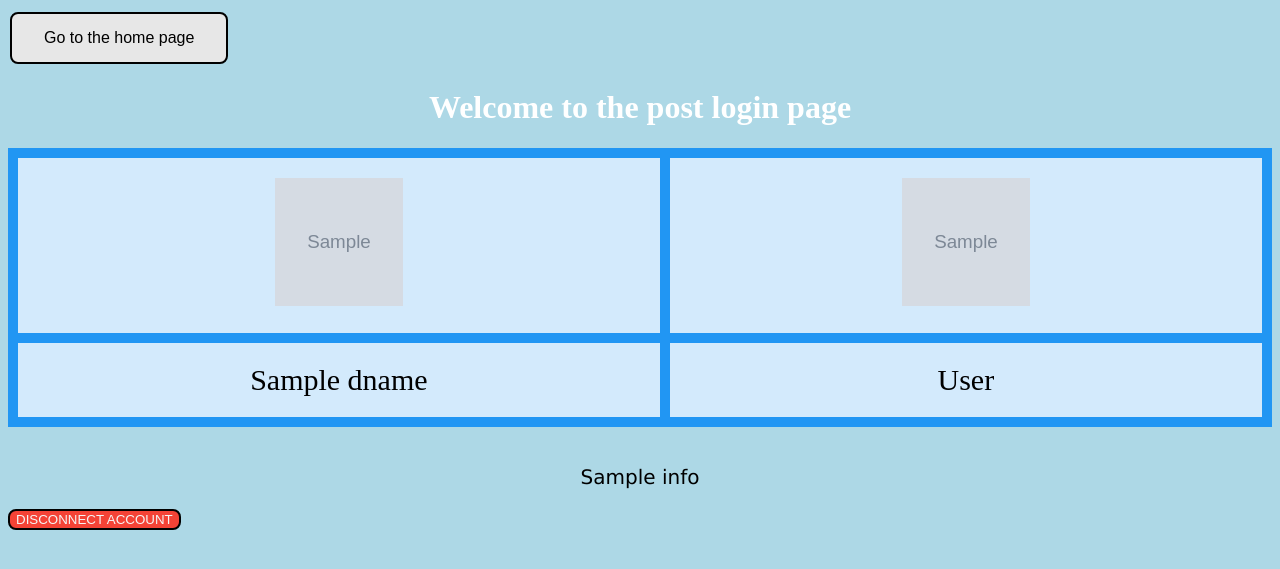
After one commit to JorNiebla/lolchamps, a Flask app: template templates/info.html in a window 1280 px wide. The commit adds this page. Shown: the top 569 px of the page. Run offline with Flask 3, Linux system fonts and the light colour scheme; the template is opened without the code that fills it: most values are stand-ins (such as "Sample title", 1, 10 or a date in 2020); grey boxes marked "Sample" are stand-in pictures; parts of the project's set-up code (start-up, migrations or seed data) failed here and were passed over; some libraries are stand-ins or nearby versions.

Commit message:
Actualizado todo

```diff
--- a/main.py
+++ b/main.py
@@ -1,34 +1,80 @@
 from flask import Flask, render_template, request, session
 from oauth import Oauth
+from riotwatcher import RiotWatcher, LolWatcher
+from dotenv import load_dotenv
+import psycopg2
+import os
+import db
 
 app = Flask(__name__)
-app.config["SECRET_KEY"] = "test123"
+
+load_dotenv()
+app.config["SECRET_KEY"] = os.getenv('FLASK_KEY')
+DATABASE_URL = os.getenv('DATABASE_URL')
+RIOT_API_KEY = os.getenv('RIOT_API_KEY')
+riot_watcher = RiotWatcher(RIOT_API_KEY)
+lol_watcher = LolWatcher(RIOT_API_KEY)
 
 @app.route("/")
 def home():
-    return render_template("index.html", discord_url=Oauth.discord_login_url)
+  session.clear()
+  return render_template("index.html", discord_url=Oauth.discord_login_url)
 
 @app.route("/login")
 def login():
   code = request.args.get("code")
-  at = Oauth.get_access_token(code)
-  session["token"] = at
+  return render_template("login.html",code=code)
+
+@app.route("/postlogin",methods=['POST'])
+def postlogin():
+  if request.form["action"] == "disconnect":
+    userid = Oauth.get_user_json(session["token"]).get("id")
+    con = psycopg2.connect(DATABASE_URL)
+    cur = con.cursor()
+    db.disconnect_account(con,cur,userid)
+    con.close()
+  if not ("token" in session):
+    code = request.form["action"]
+    at = Oauth.get_access_token(code)
+    session["token"] = at
+  else:
+    at = session["token"]
+  if (at != None):
+    connections = Oauth.get_user_connections_json(at)
+    nameset = set()
+    for game in connections:
+      if (game["type"] == "leagueoflegends"):
+        nameset.add(game["name"])
+    namelist = list(nameset)
+
+    return render_template("postlogin.html", names=namelist)
+  else:
+    return render_template("index.html", discord_url=Oauth.discord_login_url)
+
+@app.route("/info",methods=['POST'])
+def info():
+  at = session["token"]
   user = Oauth.get_user_json(at)
-  print(user)
-  user_name, user_id = user.get("username"), user.get("discriminator")
-  connections = Oauth.get_user_connections_json(at)
-  content = ""
-  for game in connections:
-    if (game["type"] == "riotgames") or (game["type"] == "leagueoflegends"):
-      if content != "":
-        content += "\n"
-      print(game)
-      content += f'The connection for {game["type"]} has name {game["name"]} and id {game["id"]}'
-  print(content)
-  # print(user)
-  # print(connections)
+  user_name, user_discriminator, user_avatar, user_id = (
+    user.get("username"),
+    user.get("discriminator"),
+    user.get("avatar"),
+    user.get("id"),
+  )
 
-  return render_template("postlogin.html", user_name=user_name,user_id=user_id, content=content.replace('\n', '<br>'))
+  region = request.form['region']
+  account_name = request.form['name']
+  summoner = lol_watcher.summoner.by_name(region, account_name)
+  lavatar = f'https://raw.communitydragon.org/latest/game/assets/ux/summonericons/profileicon{summoner["profileIconId"]}.png'
+  lname = f"{account_name}#{region}"
+  davatar = f"https://cdn.discordapp.com/avatars/{user_id}/{user_avatar}.png"
+  dname = f"{user_name}#{user_discriminator}"
+  puuid = summoner["puuid"]
+  con = psycopg2.connect(DATABASE_URL)
+  cur = con.cursor()
+  info = db.connect_account(con,cur,user_id,puuid,account_name,region)
+  con.close()
+  return render_template("info.html", lname=lname, lavatar=lavatar, davatar=davatar, dname=dname, info=info)
 
 if __name__ == "__main__":
-    app.run(host='0.0.0.0', port=5000, debug=True)
+  app.run(host='0.0.0.0', port=5000, debug=True, ssl_context='adhoc')
--- /dev/null
+++ b/static/style.css
@@ -0,0 +1,51 @@
+body {
+  background-color: lightblue;
+}
+
+h1 {
+  color: white;
+  text-align: center;
+}
+
+label, p {
+  text-align: center;
+  font-family: verdana;
+  font-size: 20px;
+}
+
+.grid-container {
+  display: grid;
+  grid-template-columns: auto auto;
+  gap: 10px;
+  background-color: #2196F3;
+  padding: 10px;
+}
+
+.grid-container > div {
+  background-color: rgba(255, 255, 255, 0.8);
+  text-align: center;
+  padding: 20px 0;
+  font-size: 30px;
+}
+
+.button {
+  background-color: #4CAF50; /* Green */
+  border: none;
+  color: white;
+  padding: 15px 32px;
+  text-align: center;
+  text-decoration: none;
+  display: inline-block;
+  font-size: 16px;
+  margin: 4px 2px;
+  cursor: pointer;
+}
+
+.button2 {background-color: #f44336;
+          border-radius: 8px;
+          color: whitesmoke;
+          border: 2px solid #000000} /* Red */
+.button3 {background-color: #e7e7e7;
+          border-radius: 8px;
+          color: black;
+          border: 2px solid #000000;} /* Gray */
--- a/templates/index.html
+++ b/templates/index.html
@@ -1,6 +1,8 @@
 <!DOCTYPE html>
+<link rel="stylesheet" href="{{ url_for('static', filename='style.css') }}">
 <html>
   <head>
+    <a href="/"><button class="button button3">Go to the home page</button></a>
     <title>Home Page</title>
   </head>
 <body>
--- /dev/null
+++ b/templates/info.html
@@ -0,0 +1,23 @@
+<!DOCTYPE html>
+<link rel="stylesheet" href="{{ url_for('static', filename='style.css') }}">
+<html>
+  <head>
+    <a href="/"><button class="button button3">Go to the home page</button></a>
+    <title>You are logged in</title>
+  </head>
+<body>
+<h1>Welcome to the post login page</h1>
+
+<div class="grid-container">
+  <div class="grid-item"><img src="{{davatar}}" width="128" height="128"></div>
+  <div class="grid-item"><img src="{{lavatar}}" width="128" height="128"></div>
+  <div class="grid-item">{{dname}}</div>
+  <div class="grid-item">{{lname}}</div>
+</div>
+<br><p>{{info}}</p>
+<form action="/postlogin" method="post">
+  <button class="button2" name="action" value="disconnect">DISCONNECT ACCOUNT</button>
+</form>
+
+</body>
+</html>
```
Also changed, not shown: db.py (+26 -2 lines), lolchamps.py (+67 -68 lines), oauth.py (+5 -5 lines), templates/login.html (added, +16 -0 lines), templates/postlogin.html (+40 -6 lines).
